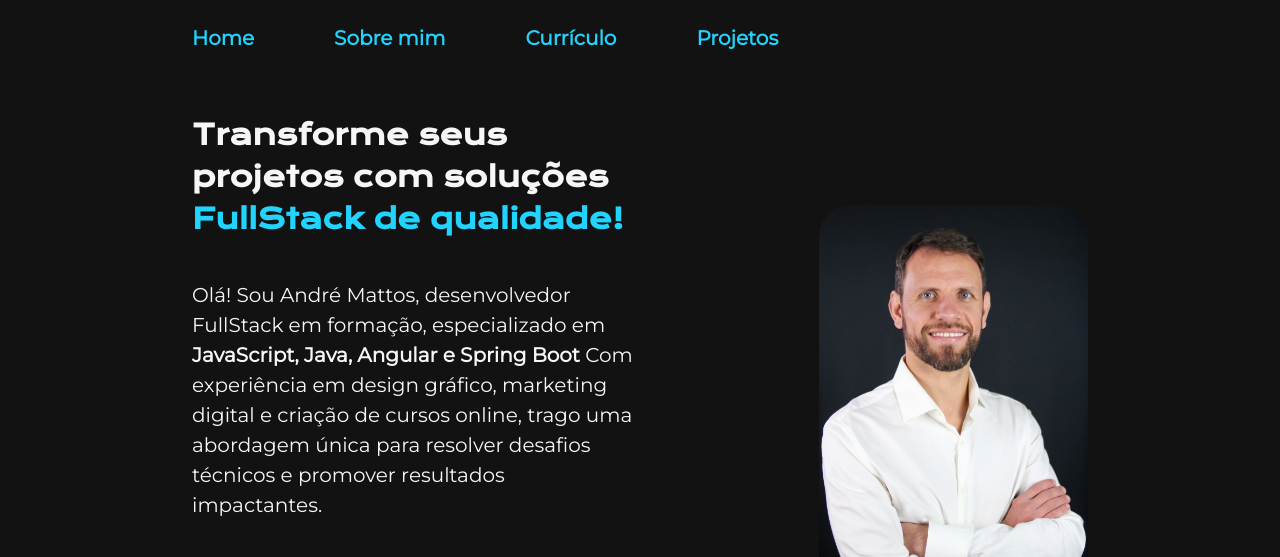
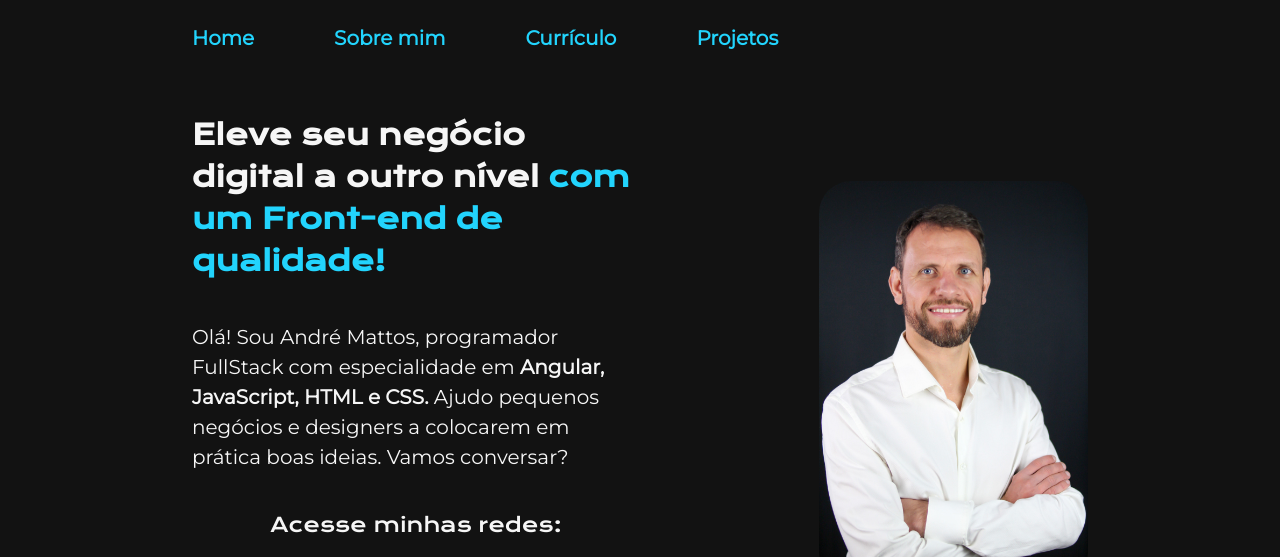
Before and after one commit to andrejsmattos/portfolio, a plain HTML site: page index.html in a window 1280 px wide. Shown: the top 557 px of the page. Drawn offline with nearby package versions, Linux system fonts and the light colour scheme.

Commit message:
Add files via upload

```diff
--- a/index.html
+++ b/index.html
@@ -19,10 +19,10 @@
   </header>
   <main class="apresentacao">
     <section class="apresentacao__conteudo">
-      <h1 class="apresentacao__conteudo__titulo">Transforme seus projetos com soluções
-        <strong class="titulo-destaque"> FullStack de qualidade!</strong>
+      <h1 class="apresentacao__conteudo__titulo">Eleve seu negócio digital a outro nível
+        <strong class="titulo-destaque"> com um Front-end de qualidade!</strong>
       </h1>
-      <p class="apresentacao__conteudo__texto">Olá! Sou André Mattos, desenvolvedor FullStack em formação, especializado em <strong>JavaScript, Java, Angular e Spring Boot </strong> Com experiência em design gráfico, marketing digital e criação de cursos online, trago uma abordagem única para resolver desafios técnicos e promover resultados impactantes.</p>
+      <p class="apresentacao__conteudo__texto">Olá! Sou André Mattos, programador FullStack com especialidade em <strong>Angular, JavaScript, HTML e CSS.</strong> Ajudo pequenos negócios e designers a colocarem em prática boas ideias. Vamos conversar?</p>
       <h2 class="apresentacao__links__subtitulo">Acesse minhas redes:</h2>
       <div class="apresentacao__links">
 
```
Also changed, not shown: about.html (line endings or trailing spaces), cv.html (line endings or trailing spaces), projects.html (line endings or trailing spaces), styles/style.css (line endings or trailing spaces).
